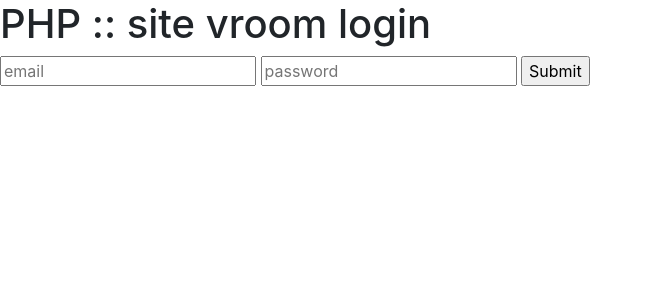
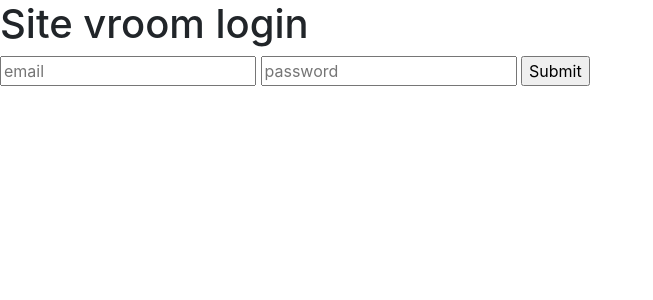
Before and after one commit to Britrvl/articlewebsite, a PHP site: page /login.php in a window 1280 px wide. Shown: the part 56-356 px from the top of the page, without its empty margins (0-653 px from the left). Run offline with PHP 8.4, Linux system fonts and the light colour scheme.

```diff
--- a/login.php
+++ b/login.php
@@ -63,7 +63,7 @@ if(
 }
 
     // titre php généré
-    $varExercice = 'PHP :: site vroom login';
+    $varExercice = 'Site vroom login';
 
 ?>
 <!DOCTYPE html>
```
